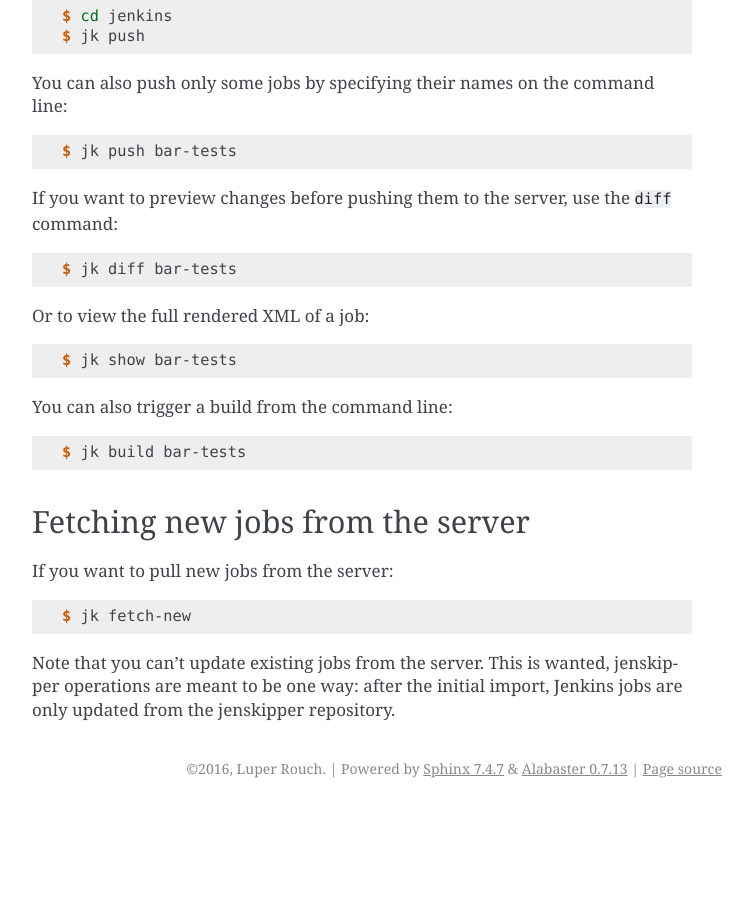
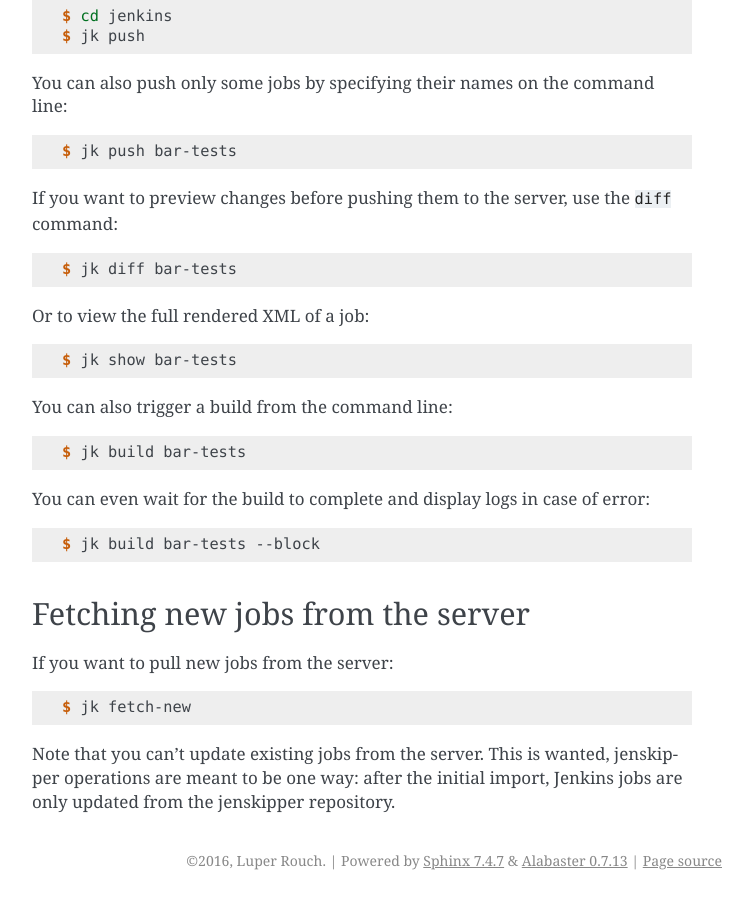
Before and after one commit to flupke/jenskipper, a Sphinx documentation site: the page built from doc/getting_started.rst, in a window 1280 px wide and 900 px high, scrolled down 2352 px. Shown: the whole window, without its empty margins (388-1141 px from the left). Built offline with Sphinx 7.4.7, drawn with Linux system fonts in a browser that asks for light colours; before the commit the page ends 3160 px from its top, so only the background shows below that.

Commit message:
more doc

```diff
--- a/doc/getting_started.rst
+++ b/doc/getting_started.rst
@@ -154,6 +154,12 @@ You can also trigger a build from the command line:
 
     $ jk build bar-tests
 
+You can even wait for the build to complete and display logs in case of error:
+
+.. code-block:: shell-session
+
+    $ jk build bar-tests --block
+
 Fetching new jobs from the server
 ---------------------------------
 
```
